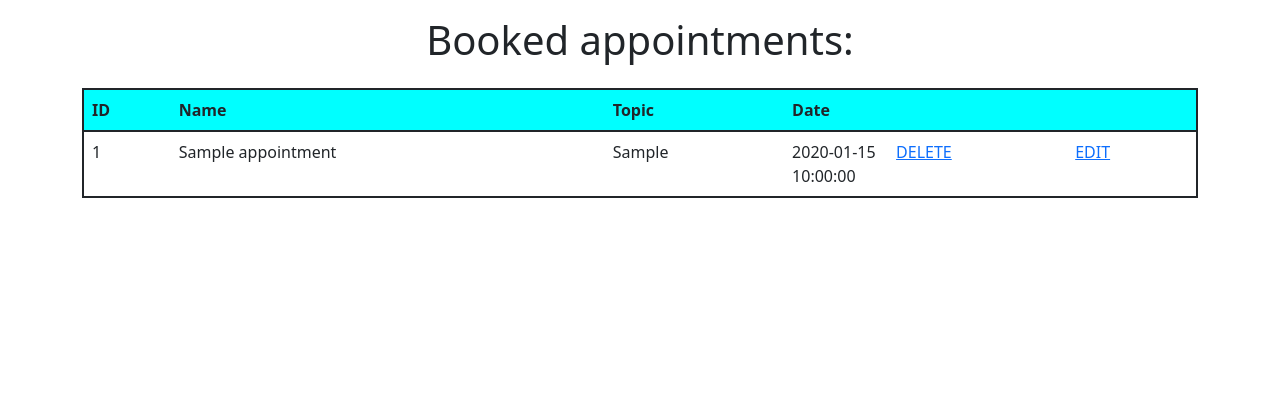
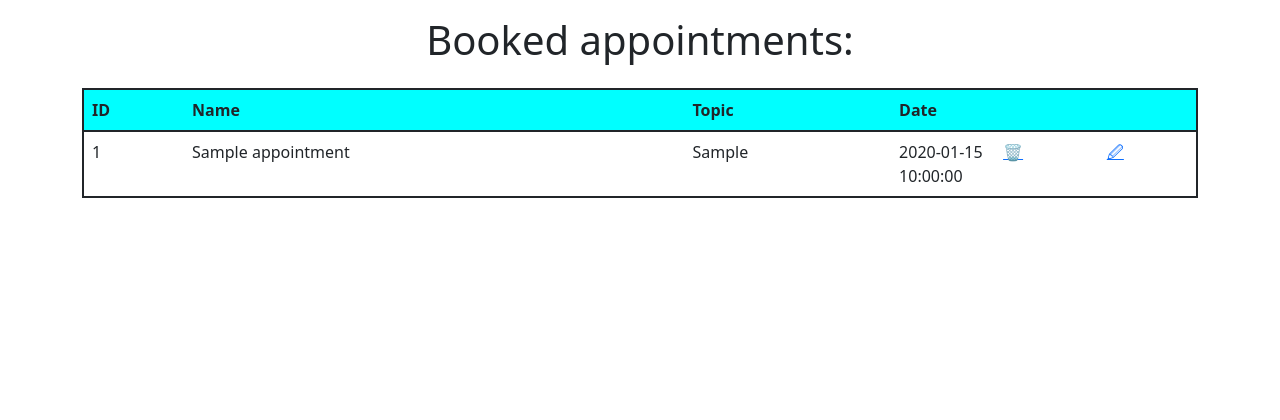
Before and after one commit to Broken-Lore/ConsultingF5, a PHP site: page / in a window 1280 px wide. Shown: the top 420 px of the page. Run offline with PHP 8.4, Linux system fonts and the light colour scheme; tables that the repository leaves empty or names only in its code hold one stand-in row (values such as "Sample post").

Commit message:
make it better

```diff
--- a/src/Views/appointmentList.php
+++ b/src/Views/appointmentList.php
@@ -23,8 +23,8 @@
                         <td> {$appointment->getName()}</td>
                         <td> {$appointment->getTopic()}</td>
                         <td style='width: 6.5rem'> {$appointment->getDate()}</td>
-                        <td><a href='?action=delete&id={$appointment->getId()}'>DELETE</a></td>
-                        <td><a href='?action=edit&id={$appointment->getId()}'>EDIT</a></td>
+                        <td><a href='?action=delete&id={$appointment->getId()}'>🗑</td>
+                        <td><a href='?action=edit&id={$appointment->getId()}'>🖉</a></td>
                     </tr>";
                 }
             ?>
--- a/src/Views/createAppointment.php
+++ b/src/Views/createAppointment.php
@@ -1,7 +1,8 @@
 <?php require_once("components/head.php");?>
 
 <div class="container">
-    <a class="position-absolute" href="index.php"><button type="button" class="btn" style="margin-top: 12px"><--</button></a>
+
+    <a class="position-absolute" href="index.php"><button type="button" class="btn" style="margin-top: 12px"></button></a>
     <h1 class="d-flex justify-content-center p-3">NEW APPOINTMENT</h1>
     <form action="?action=store" method="post">
     <ul class="list-group lh-lg">
```
Also changed, not shown: src/Views/editAppointments.php (+12 -6 lines), arrow-left-short.svg (added).
